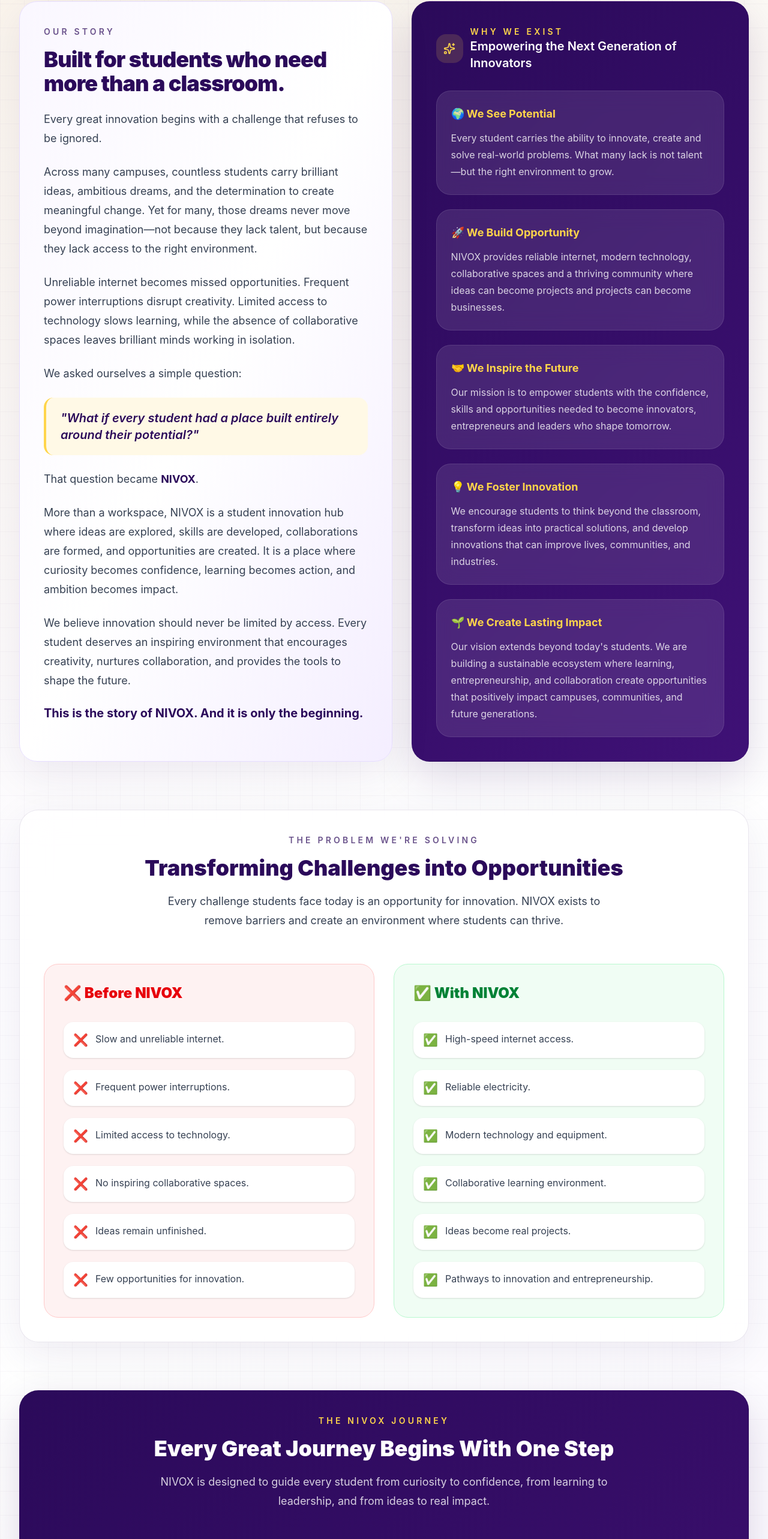
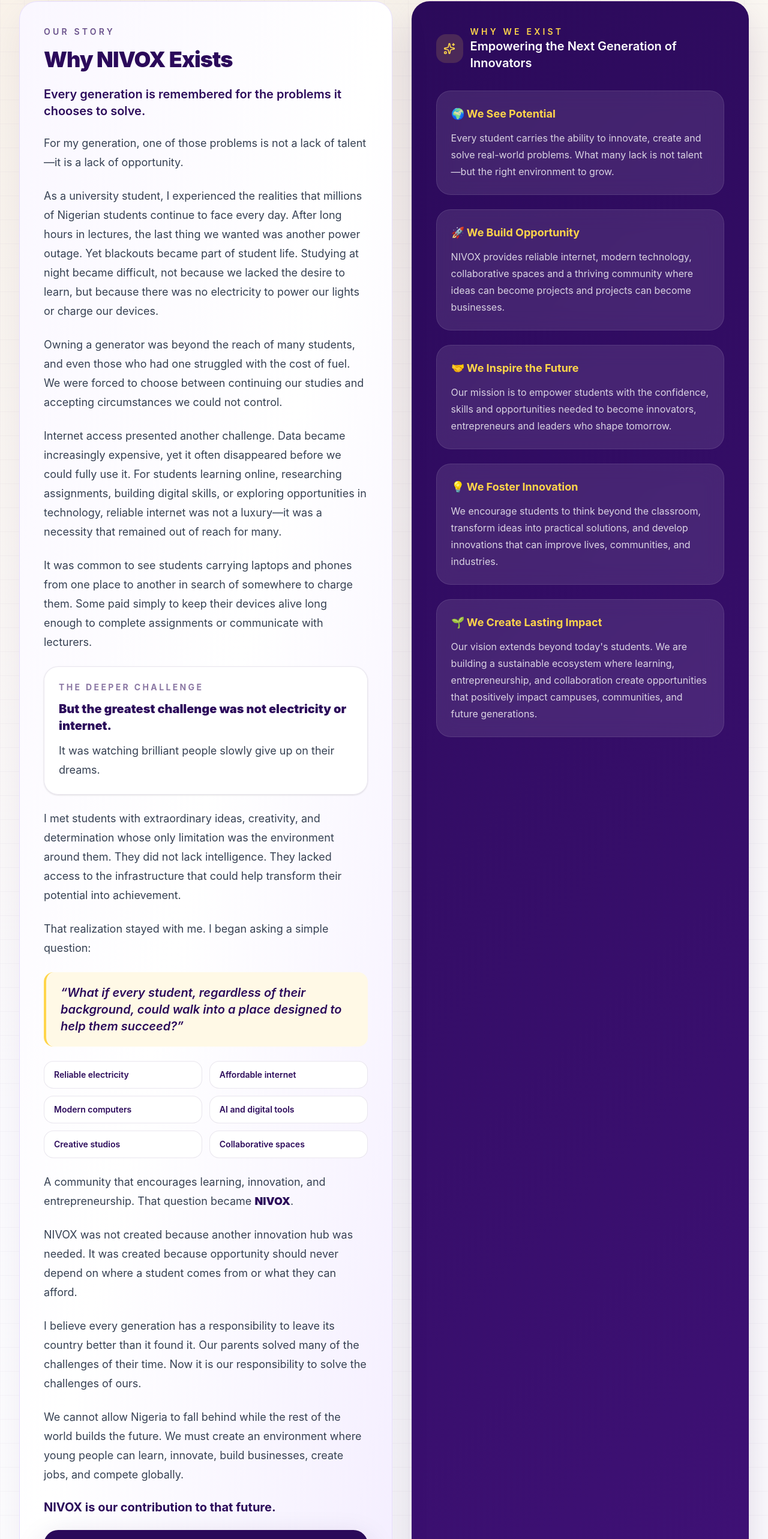
Before and after one commit to kenicmind/nivox-website, a React (Vite) app: page /about in a window 1280 px wide. Shown: the part 874-3440 px from the top of the page at 60% size. Built offline with nearby package versions, Linux system fonts and the light colour scheme; no server answers.

Commit message:
Update NIVOX platform with latest fixes

```diff
--- a/src/components/sections/WhyNivoxSection.jsx
+++ b/src/components/sections/WhyNivoxSection.jsx
@@ -44,9 +44,7 @@
 const AnimatedCounter = ({ value, label }) => {
   return (
     <motion.div
-      initial={{ opacity: 0, y: 20 }}
-      whileInView={{ opacity: 1, y: 0 }}
-      viewport={{ once: true, amount: 0.3 }}
+      initial={false}
       transition={{ duration: 0.5 }}
       className="rounded-[24px] border border-[#2B0A5A]/10 bg-white p-6 text-center shadow-[0_15px_45px_rgba(43,10,90,0.08)]"
     >
@@ -59,13 +57,11 @@
 const WhyNivoxSection = () => {
   return (
     <section className="relative overflow-hidden bg-white px-4 py-20 sm:px-6 lg:px-8 lg:py-28">
-      <div className="absolute left-[-5%] top-10 h-40 w-40 rounded-full bg-[#2B0A5A]/8 blur-3xl" />
-      <div className="absolute bottom-12 right-[-4%] h-48 w-48 rounded-full bg-[#FFD54A]/20 blur-3xl" />
+      <div className="pointer-events-none absolute left-[-5%] top-10 h-40 w-40 rounded-full bg-[#2B0A5A]/8 blur-3xl" />
+      <div className="pointer-events-none absolute bottom-12 right-[-4%] h-48 w-48 rounded-full bg-[#FFD54A]/20 blur-3xl" />
 
       <motion.div
-        initial={{ opacity: 0, y: 24 }}
-        whileInView={{ opacity: 1, y: 0 }}
-        viewport={{ once: true, amount: 0.3 }}
+        initial={false}
         transition={{ duration: 0.6 }}
         className="mx-auto max-w-6xl"
       >
@@ -88,9 +84,7 @@
             return (
               <motion.article
                 key={feature.title}
-                initial={{ opacity: 0, y: 24 }}
-                whileInView={{ opacity: 1, y: 0 }}
-                viewport={{ once: true, amount: 0.2 }}
+                initial={false}
                 transition={{ duration: 0.5, delay: index * 0.08 }}
                 whileHover={{ y: -8, scale: 1.01 }}
                 className="rounded-[24px] border border-[#2B0A5A]/10 bg-white p-7 shadow-[0_16px_50px_rgba(43,10,90,0.08)] transition-all duration-300"
@@ -106,9 +100,7 @@
         </div>
 
         <motion.div
-          initial={{ opacity: 0, y: 24 }}
-          whileInView={{ opacity: 1, y: 0 }}
-          viewport={{ once: true, amount: 0.2 }}
+          initial={false}
           transition={{ duration: 0.6, delay: 0.15 }}
           className="mt-16 rounded-[32px] border border-[#2B0A5A]/10 bg-gradient-to-r from-[#2B0A5A] to-[#3a0d6a] p-8 text-white shadow-[0_20px_60px_rgba(43,10,90,0.2)] sm:p-10"
         >
--- a/src/pages/About/AboutPage.jsx
+++ b/src/pages/About/AboutPage.jsx
@@ -142,18 +142,46 @@
         </motion.section>
 
         <motion.section
-          initial={{ opacity: 0, y: 24 }}
-          whileInView={{ opacity: 1, y: 0 }}
-          viewport={{ once: true, amount: 0.2 }}
+          initial={false}
           transition={{ duration: 0.7 }}
           className="grid gap-8 lg:grid-cols-[1.05fr_0.95fr]"
         >
           <div className="rounded-[30px] border border-[#e6ddff] bg-gradient-to-br from-[#faf7ff] via-white to-[#f4eeff] p-8 shadow-[0_20px_70px_rgba(43,10,90,0.08)] backdrop-blur-xl sm:p-10">
             <p className="text-sm font-semibold uppercase tracking-[0.3em] text-[#2b0a5a]/70">Our Story</p>
             <h2 className="mt-4 text-3xl font-black tracking-tight text-[#2b0a5a] sm:text-4xl">
-              Built for students who need more than a classroom.
+              Why NIVOX Exists
             </h2>
-            <div className="mt-6 space-y-6 text-lg leading-8 text-gray-700">
+            <div className="mt-6 space-y-6 text-base leading-8 text-gray-700 sm:text-lg">
+              <p className="text-xl font-semibold text-[#2b0a5a]">Every generation is remembered for the problems it chooses to solve.</p>
+              <p>For my generation, one of those problems is not a lack of talent—it is a lack of opportunity.</p>
+              <p>As a university student, I experienced the realities that millions of Nigerian students continue to face every day. After long hours in lectures, the last thing we wanted was another power outage. Yet blackouts became part of student life. Studying at night became difficult, not because we lacked the desire to learn, but because there was no electricity to power our lights or charge our devices.</p>
+              <p>Owning a generator was beyond the reach of many students, and even those who had one struggled with the cost of fuel. We were forced to choose between continuing our studies and accepting circumstances we could not control.</p>
+              <p>Internet access presented another challenge. Data became increasingly expensive, yet it often disappeared before we could fully use it. For students learning online, researching assignments, building digital skills, or exploring opportunities in technology, reliable internet was not a luxury—it was a necessity that remained out of reach for many.</p>
+              <p>It was common to see students carrying laptops and phones from one place to another in search of somewhere to charge them. Some paid simply to keep their devices alive long enough to complete assignments or communicate with lecturers.</p>
+              <div className="rounded-3xl border border-[#2b0a5a]/10 bg-white/90 p-6 shadow-sm">
+                <p className="text-sm font-bold uppercase tracking-[0.24em] text-[#2b0a5a]/55">The deeper challenge</p>
+                <p className="mt-3 text-xl font-black text-[#2b0a5a]">But the greatest challenge was not electricity or internet.</p>
+                <p className="mt-3">It was watching brilliant people slowly give up on their dreams.</p>
+              </div>
+              <p>I met students with extraordinary ideas, creativity, and determination whose only limitation was the environment around them. They did not lack intelligence. They lacked access to the infrastructure that could help transform their potential into achievement.</p>
+              <p>That realization stayed with me. I began asking a simple question:</p>
+              <blockquote className="rounded-2xl border-l-4 border-[#FFD54A] bg-[#FFF9E6] px-6 py-5 text-xl font-semibold italic text-[#2b0a5a]">“What if every student, regardless of their background, could walk into a place designed to help them succeed?”</blockquote>
+              <div className="grid gap-3 sm:grid-cols-2">
+                {['Reliable electricity', 'Affordable internet', 'Modern computers', 'AI and digital tools', 'Creative studios', 'Collaborative spaces'].map((item) => (
+                  <div key={item} className="rounded-2xl border border-[#2b0a5a]/10 bg-white px-4 py-3 text-sm font-semibold text-[#2b0a5a]">{item}</div>
+                ))}
+              </div>
+              <p>A community that encourages learning, innovation, and entrepreneurship. That question became <span className="font-black text-[#2b0a5a]">NIVOX</span>.</p>
+              <p>NIVOX was not created because another innovation hub was needed. It was created because opportunity should never depend on where a student comes from or what they can afford.</p>
+              <p>I believe every generation has a responsibility to leave its country better than it found it. Our parents solved many of the challenges of their time. Now it is our responsibility to solve the challenges of ours.</p>
+              <p>We cannot allow Nigeria to fall behind while the rest of the world builds the future. We must create an environment where young people can learn, innovate, build businesses, create jobs, and compete globally.</p>
+              <p className="text-xl font-bold text-[#2b0a5a]">NIVOX is our contribution to that future.</p>
+              <div className="rounded-3xl bg-[#2b0a5a] p-6 text-white shadow-[0_18px_50px_rgba(43,10,90,0.18)]">
+                <p className="text-2xl font-black">Because talent is everywhere.</p>
+                <p className="mt-2 text-lg font-semibold text-[#FFD54A]">Opportunity needs infrastructure.</p>
+              </div>
+            </div>
+            <div className="hidden">
               <p>
                 Every great innovation begins with a challenge that refuses to be ignored.
               </p>
```
